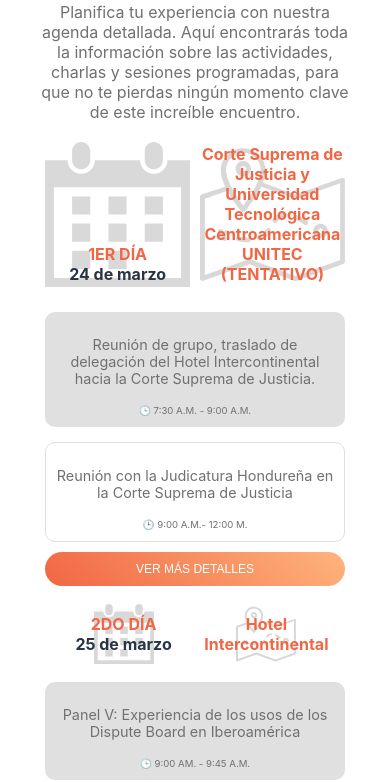
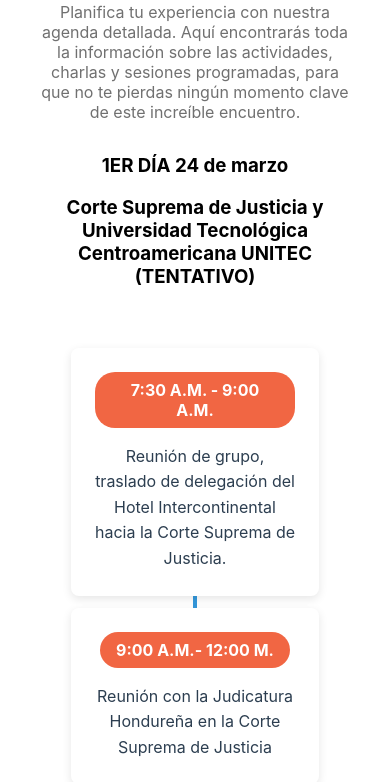
Before and after one commit to diazbetancur/appland-event, an Angular app: page / in a window 390 px wide. Shown: the part 1666-2448 px from the top of the page. Built offline with nearby package versions, Linux system fonts and the light colour scheme.

Commit message:
update schedule

```diff
--- a/src/app/app.module.ts
+++ b/src/app/app.module.ts
@@ -16,6 +16,7 @@ import { PastEventComponent } from './features/componets/past-event/past-event.c
 import { EventdayComponent } from './features/componets/eventday/eventday.component';
 import { CardSpeakerComponent } from './features/componets/card-speaker/card-speaker.component';
 import { SpeakerBioComponent } from './features/componets/speaker-bio/speaker-bio.component';
+import { PictureComponent } from './features/componets/past-event/picture/picture.component';
 
 @NgModule({
   declarations: [
@@ -33,6 +34,7 @@ import { SpeakerBioComponent } from './features/componets/speaker-bio/speaker-bi
     EventdayComponent,
     CardSpeakerComponent,
     SpeakerBioComponent,
+    PictureComponent,
   ],
   imports: [BrowserModule, AppRoutingModule],
   providers: [],
--- a/src/app/features/componets/eventday/eventday.component.html
+++ b/src/app/features/componets/eventday/eventday.component.html
@@ -1,4 +1,4 @@
-<div class="container">
+<!-- <div class="container">
   <div class="row">
     <div class="calendary">
       <div
@@ -37,4 +37,32 @@
       {{ showingAll ? "VER MENOS DETALLES" : "VER MÁS DETALLES" }}
     </button>
   </div>
+</div> -->
+<div class="timeline-container">
+  <div class="timeline-header">
+    <h3>{{ eventDaty.day }} {{ eventDaty.date }}</h3>
+    <h3>{{ eventDaty.place }}</h3>
+  </div>
+
+  <div class="timeline-wrapper">
+    <div class="timeline">
+      <div class="timeline-line"></div>
+      <div
+        *ngFor="let item of eventDaty.event; let i = index"
+        class="timeline-item"
+        [class.timeline-item-alt]="i % 2 === 0"
+      >
+        <div class="timeline-dot"></div>
+
+        <div class="timeline-content">
+          <div class="time-badge">
+            {{ item.time }}
+          </div>
+          <div class="description-card">
+            {{ item.description }}
+          </div>
+        </div>
+      </div>
+    </div>
+  </div>
 </div>
--- a/src/app/features/componets/eventday/eventday.component.scss
+++ b/src/app/features/componets/eventday/eventday.component.scss
@@ -1,134 +1,298 @@
-.card-description {
-  border-radius: 10px;
-  padding: 10px;
-  margin-top: 2%;
+// .card-description {
+//   border-radius: 10px;
+//   padding: 10px;
+//   margin-top: 2%;
+// }
+
+// .card-description.even {
+//   background-color: #e0e0e0;
+//   border: 0px solid;
+// }
+
+// .card-description.odd {
+//   background-color: none;
+//   border: 1px solid;
+//   border-color: #e0e0e0;
+// }
+
+// p {
+//   font-size: 0.9rem;
+//   color: var(--color-gray);
+// }
+
+// span {
+//   font-size: 0.6rem;
+//   color: var(--color-gray);
+// }
+
+// .calendary {
+//   margin-top: 2%;
+//   flex: 0 0 auto;
+//   display: flex;
+//   flex-direction: column;
+//   gap: 3%;
+// }
+
+// .primary-button {
+//   margin-top: 1%;
+//   padding-left: 5%;
+//   padding-right: 5%;
+// }
+
+// .button-space {
+//   display: flex;
+//   justify-content: right;
+// }
+
+// .container {
+//   padding: 2%;
+// }
+
+// .day,
+// .place {
+//   width: 300px;
+//   height: 100px;
+//   background-size: contain;
+//   background-repeat: no-repeat;
+//   background-position: center;
+//   position: relative;
+//   display: flex;
+//   flex-direction: column;
+//   justify-content: flex-end;
+// }
+
+// .row {
+//   display: flex;
+//   gap: 1%;
+//   flex-direction: row;
+// }
+
+// .event-description {
+//   flex: 1;
+//   display: flex;
+//   flex-direction: column;
+// }
+
+// .day-number {
+//   font-size: 1rem;
+//   color: var(--primary-color);
+//   font-weight: bolder;
+//   opacity: 1 !important;
+//   position: relative;
+// }
+
+// .day-date {
+//   font-size: 1rem;
+//   color: var(--color-blue);
+//   font-weight: bolder;
+//   opacity: 1 !important;
+//   position: relative;
+// }
+
+// @media (max-width: 768px) {
+//   .row {
+//     flex-direction: column;
+//     align-items: center;
+//   }
+
+//   .calendary {
+//     flex-direction: row;
+//     gap: 10px;
+//     justify-content: center;
+//   }
+
+//   .day,
+//   .place {
+//     width: 100%;
+//     height: auto;
+//     background-size: contain;
+//     text-align: center;
+//     padding: 10px 0;
+//   }
+
+//   .event-description {
+//     margin-top: 1%;
+//     flex-direction: column;
+//     gap: 1%;
+//     width: 100%;
+//   }
+
+//   .card-description {
+//     margin-top: 5%;
+//     font-size: 0.8rem;
+//   }
+
+//   .primary-button {
+//     width: 100%;
+//     padding: 10px 0;
+//     margin-top: 10px;
+//   }
+
+//   .button-space {
+//     justify-content: center;
+//   }
+// }
+
+.timeline-container {
+  max-width: 1200px;
+  margin: 2rem auto;
+  padding: 0 1rem;
 }
 
-.card-description.even {
-  background-color: #e0e0e0;
-  border: 0px solid;
+.timeline-header {
+  text-align: center;
+  margin-bottom: 2rem;
 }
 
-.card-description.odd {
-  background-color: none;
-  border: 1px solid;
-  border-color: #e0e0e0;
+.timeline-header h2 {
+  color: #2c3e50;
+  font-size: 2rem;
+  margin: 0;
 }
 
-p {
-  font-size: 0.9rem;
-  color: var(--color-gray);
+.timeline-wrapper {
+  height: 600px;
+  /* Altura fija para mostrar aproximadamente 3 items */
+  overflow-y: auto;
+  position: relative;
+  padding: 1rem;
+
+  /* Ocultar scrollbar para Firefox */
+  scrollbar-width: none;
+
+  /* Ocultar scrollbar para Chrome/Safari/Opera */
+  &::-webkit-scrollbar {
+    display: none;
+  }
+
+  -webkit-overflow-scrolling: touch;
+
+  -ms-overflow-style: none;
 }
 
-span {
-  font-size: 0.6rem;
-  color: var(--color-gray);
-}
+// .timeline-wrapper::-webkit-scrollbar {
+//   width: 8px;
+// }
 
-.calendary {
-  margin-top: 2%;
-  flex: 0 0 auto;
-  display: flex;
-  flex-direction: column;
-  gap: 3%;
-}
+// .timeline-wrapper::-webkit-scrollbar-track {
+//   background: #f1f1f1;
+//   border-radius: 4px;
+// }
 
-.primary-button {
-  margin-top: 1%;
-  padding-left: 5%;
-  padding-right: 5%;
-}
+// .timeline-wrapper::-webkit-scrollbar-thumb {
+//   background: #3498db;
+//   border-radius: 4px;
+// }
 
-.button-space {
-  display: flex;
-  justify-content: right;
-}
-
-.container {
-  padding: 2%;
-}
-
-.day,
-.place {
-  width: 300px;
-  height: 100px;
-  background-size: contain;
-  background-repeat: no-repeat;
-  background-position: center;
-  position: relative;
-  display: flex;
-  flex-direction: column;
-  justify-content: flex-end;
-}
-
-.row {
-  display: flex;
-  gap: 1%;
-  flex-direction: row;
-}
-
-.event-description {
-  flex: 1;
-  display: flex;
-  flex-direction: column;
-}
-
-.day-number {
-  font-size: 1rem;
-  color: var(--primary-color);
-  font-weight: bolder;
-  opacity: 1 !important;
+.timeline {
   position: relative;
 }
 
-.day-date {
-  font-size: 1rem;
-  color: var(--color-blue);
-  font-weight: bolder;
-  opacity: 1 !important;
+.timeline-line {
+  position: absolute;
+  left: 50%;
+  transform: translateX(-50%);
+  width: 4px;
+  height: 100%;
+  background: #3498db;
+  border-radius: 2px;
+}
+
+.timeline-item {
+  display: flex;
+  justify-content: flex-end;
+  padding-left: 30px;
   position: relative;
+  margin: 0.75rem 0;
+  width: 50%;
+  min-height: 150px;
+  transition: transform 0.3s ease, box-shadow 0.3s ease;
+  /* Altura mínima para cada item */
+}
+
+.timeline-item:hover {
+  transform: scale(1.05);
+  box-shadow: 0 4px 10px rgba(0, 0, 0, 0.2);
+}
+
+.timeline-item-alt {
+  flex-direction: row-reverse;
+  padding-left: 0;
+  padding-right: 30px;
+  left: 48%;
+}
+
+.timeline-dot {
+  position: absolute;
+  right: -13px;
+  width: 22px;
+  height: 22px;
+  border-radius: 50%;
+  background: var(--primary-color);
+  border: 4px solid #fff;
+  box-shadow: 0 0 0 3px var(--primary-color);
+}
+
+.timeline-item-alt .timeline-dot {
+  right: auto;
+  left: -13px;
+}
+
+.timeline-content {
+  background: #fff;
+  border-radius: 8px;
+  box-shadow: 0 3px 10px rgba(0, 0, 0, 0.1);
+  width: calc(100% - 40px);
+  padding: 1.5rem;
+  transition: transform 0.3s ease, box-shadow 0.3s ease;
+}
+
+.timeline-content:hover {
+  transform: scale(1.05);
+  box-shadow: 0 4px 15px rgba(0, 0, 0, 0.2);
+}
+
+.time-badge {
+  display: inline-block;
+  padding: 0.5rem 1rem;
+  background: var(--primary-color);
+  color: white;
+  border-radius: 20px;
+  font-weight: bold;
+  margin-bottom: 1rem;
+}
+
+.description-card {
+  color: #2c3e50;
+  line-height: 1.6;
 }
 
 @media (max-width: 768px) {
-  .row {
-    flex-direction: column;
-    align-items: center;
+  .timeline-line {
+    left: 50%;
+    transform: translateX(-50%);
   }
 
-  .calendary {
-    flex-direction: row;
-    gap: 10px;
+  .timeline-item,
+  .timeline-item-alt {
+    width: 100%;
+    padding-left: 0;
+    padding-right: 0;
     justify-content: center;
+    text-align: center;
+    left: 0;
   }
 
-  .day,
-  .place {
-    width: 100%;
-    height: auto;
-    background-size: contain;
-    text-align: center;
-    padding: 10px 0;
+  .timeline-dot {
+    display: none;
   }
 
-  .event-description {
-    margin-top: 1%;
-    flex-direction: column;
-    gap: 1%;
-    width: 100%;
+  .timeline-item-alt .timeline-dot {
+    display: none;
   }
 
-  .card-description {
-    margin-top: 5%;
-    font-size: 0.8rem;
-  }
-
-  .primary-button {
-    width: 100%;
-    padding: 10px 0;
-    margin-top: 10px;
-  }
-
-  .button-space {
-    justify-content: center;
+  .timeline-content {
+    width: 90%;
+    margin: auto;
   }
 }
--- a/src/app/features/componets/past-event/past-event.component.html
+++ b/src/app/features/componets/past-event/past-event.component.html
@@ -25,9 +25,15 @@
           [src]="photo"
           alt="Photo"
           class="carousel-image"
+          (click)="openModal(photo)"
         />
       </div>
     </div>
   </div>
   <div class="line"></div>
 </div>
+<app-picture
+  *ngIf="pathPhoto"
+  [pathPhoto]="pathPhoto"
+  (close)="closeModal()"
+></app-picture>
--- a/src/app/features/componets/past-event/past-event.component.ts
+++ b/src/app/features/componets/past-event/past-event.component.ts
@@ -13,6 +13,7 @@ export class PastEventComponent implements OnInit, OnDestroy {
   visibleGroups: string[][] = [];
   currentIndex: number = 0;
   intervalId: any;
+  public pathPhoto: string | null = null;
 
   ngOnInit() {
     this.photos = this.config.pathImages;
@@ -72,4 +73,11 @@ export class PastEventComponent implements OnInit, OnDestroy {
       clearInterval(this.intervalId);
     }
   }
+
+  public openModal(pathImages: string) {
+    this.pathPhoto = pathImages;
+  }
+  closeModal() {
+    this.pathPhoto = null;
+  }
 }
--- /dev/null
+++ b/src/app/features/componets/past-event/picture/picture.component.html
@@ -0,0 +1,6 @@
+<div class="modal-container">
+  <div class="modal-content">
+    <button class="close-btn" (click)="closeModal()">✖</button>
+    <img [src]="pathPhoto" alt class="speaker-image" />
+  </div>
+</div>
--- /dev/null
+++ b/src/app/features/componets/past-event/picture/picture.component.scss
@@ -0,0 +1,60 @@
+.modal-container {
+  position: fixed;
+  top: 0;
+  left: 0;
+  width: 100%;
+  height: 100%;
+  background: rgba(0, 0, 0, 0.7);
+  display: flex;
+  justify-content: center;
+  align-items: center;
+  z-index: 1000;
+  overflow: hidden;
+  align-content: center;
+}
+
+.modal-content {
+  background: #fff;
+  padding: 20px;
+  border-radius: 8px;
+  width: 100%;
+  max-width: 60%;
+  max-height: 90%;
+  text-align: center;
+  position: relative;
+  display: flex;
+  flex-direction: column;
+  overflow: hidden;
+  align-items: center;
+}
+
+.close-btn {
+  position: absolute;
+  top: 10px;
+  right: 10px;
+  background: none;
+  border: none;
+  font-size: 18px;
+  cursor: pointer;
+}
+
+.speaker-image {
+  max-width: 90%;
+  border-radius: 8px;
+}
+
+.name {
+  display: flex;
+  flex-direction: row;
+  gap: 15px;
+  align-items: center;
+  justify-content: center;
+}
+
+.bio {
+  max-height: 200px;
+  overflow-y: auto;
+  text-align: justify;
+  margin-top: 10px;
+  padding-right: 5px;
+}
--- /dev/null
+++ b/src/app/features/componets/past-event/picture/picture.component.ts
@@ -0,0 +1,15 @@
+import { Component, EventEmitter, Input, Output } from '@angular/core';
+
+@Component({
+  selector: 'app-picture',
+  templateUrl: './picture.component.html',
+  styleUrl: './picture.component.scss',
+})
+export class PictureComponent {
+  @Input() pathPhoto: string = '';
+  @Output() close = new EventEmitter<void>();
+
+  closeModal() {
+    this.close.emit();
+  }
+}
```
